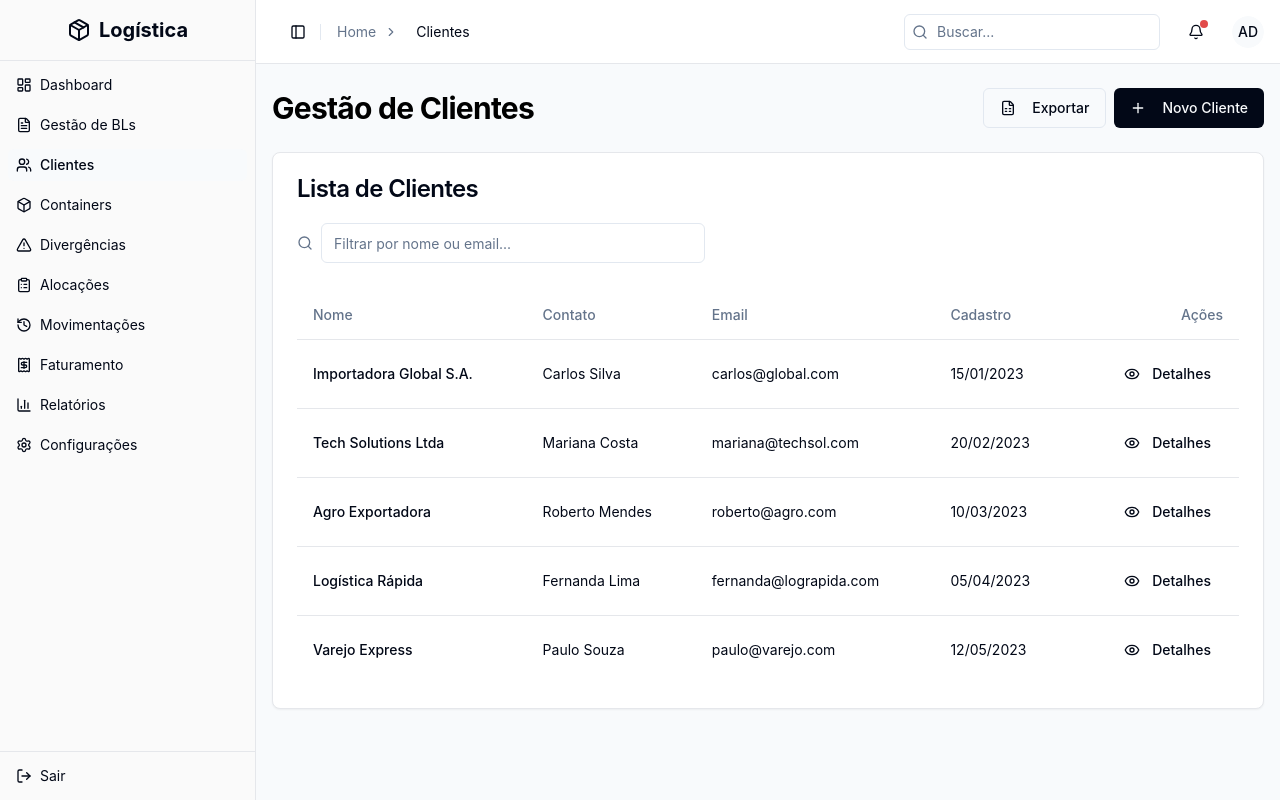
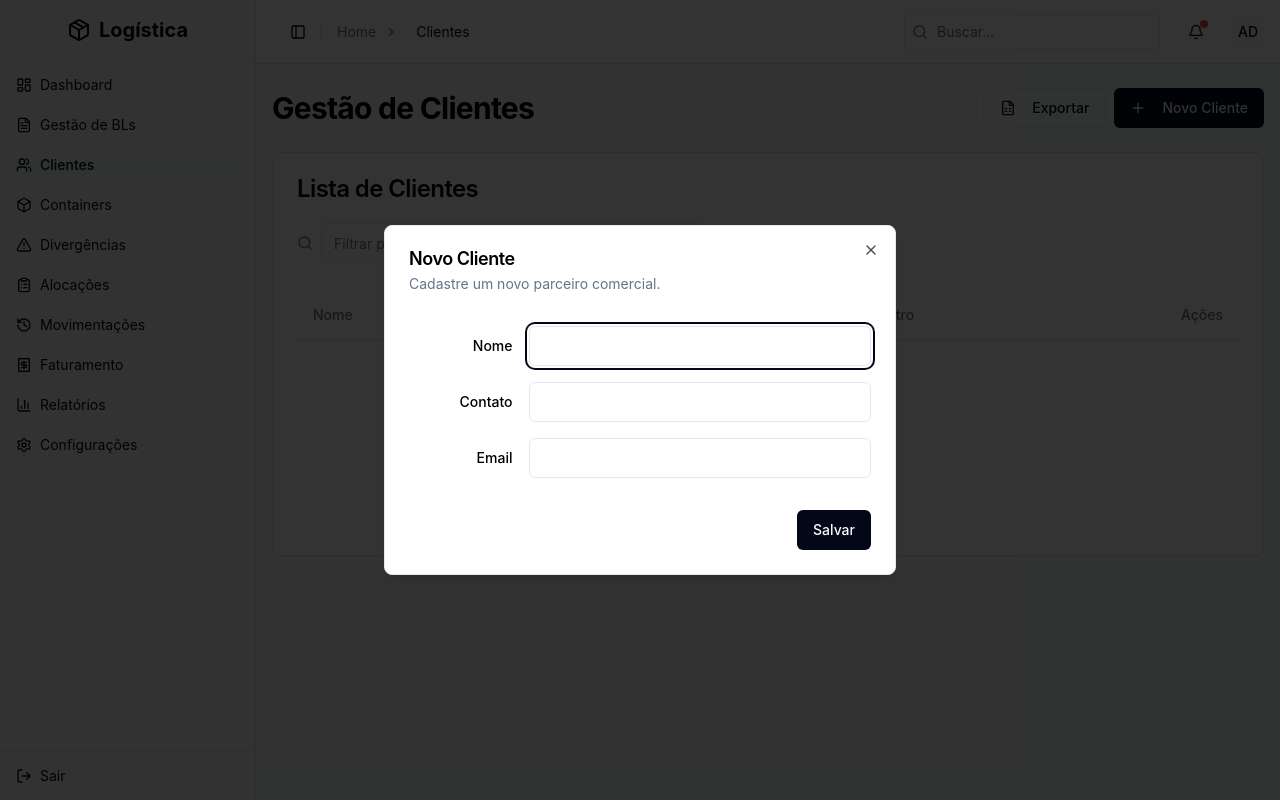
Before and after one commit to Marcelo-Rosas/logistica_containers_skip, a React app: page /clientes in a window 1280 px wide. Both pictures are taken after a click on the button "Novo Cliente". Built offline with nearby package versions, Linux system fonts and the light colour scheme; the HTML template or start-up script is replaced by a standard one.

Commit message:
Refactor: Remove mock data and reset settings

```diff
--- a/src/lib/mock-service.ts
+++ b/src/lib/mock-service.ts
@@ -1,4 +1,4 @@
-/* Mock service to simulate data fetching and operations */
+/* Mock service to simulate data fetching and operations - Cleaned for Fresh Start */
 import {
   Client,
   Container,
@@ -13,268 +13,30 @@ import {
   EDILog,
 } from './types'
 
-// Initial Data
-let clients: Client[] = [
-  {
-    id: '1',
-    nome: 'Importadora Global S.A.',
-    contato: 'Carlos Silva',
-    email: 'carlos@global.com',
-    created_at: '2023-01-15',
-  },
-  {
-    id: '2',
-    nome: 'Tech Solutions Ltda',
-    contato: 'Mariana Costa',
-    email: 'mariana@techsol.com',
-    created_at: '2023-02-20',
-  },
-  {
-    id: '3',
-    nome: 'Agro Exportadora',
-    contato: 'Roberto Mendes',
-    email: 'roberto@agro.com',
-    created_at: '2023-03-10',
-  },
-  {
-    id: '4',
-    nome: 'Logística Rápida',
-    contato: 'Fernanda Lima',
-    email: 'fernanda@lograpida.com',
-    created_at: '2023-04-05',
-  },
-  {
-    id: '5',
-    nome: 'Varejo Express',
-    contato: 'Paulo Souza',
-    email: 'paulo@varejo.com',
-    created_at: '2023-05-12',
-  },
-]
-
-let containers: Container[] = [
-  {
-    id: '101',
-    codigo: 'CMAU3754293',
-    bl_number: '06BRZ2311002',
-    bl_id: 'bl1',
-    capacidade: '20ft',
-    tipo: "Dry Box 20'",
-    status: 'Ativo',
-    occupancy_rate: 85,
-    sku_count: 12,
-    total_volume_m3: 28.5,
-    total_weight_kg: 12500,
-    created_at: '2022-11-01',
-    cliente_id: '1',
-    cliente_nome: 'Importadora Global S.A.',
-    arrival_date: '2022-11-01',
-    base_cost_brl: 500,
-  },
-  {
-    id: '102',
-    codigo: 'MSKU9012345',
-    bl_number: '06BRZ2311005',
-    capacidade: '40ft',
-    tipo: "Dry Box 40'",
-    status: 'Vazio',
-    occupancy_rate: 0,
-    sku_count: 0,
-    total_volume_m3: 0,
-    total_weight_kg: 0,
-    created_at: '2022-11-01',
-    arrival_date: '2022-11-05',
-    base_cost_brl: 800,
-  },
-  {
-    id: '103',
-    codigo: 'HLBU5678901',
-    bl_number: '06BRZ2311008',
-    capacidade: '20ft',
-    tipo: "Dry Box 20'",
-    status: 'Manutenção',
-    occupancy_rate: 0,
-    sku_count: 0,
-    total_volume_m3: 0,
-    total_weight_kg: 0,
-    created_at: '2022-12-05',
-    arrival_date: '2022-12-05',
-    base_cost_brl: 500,
-  },
-  {
-    id: '104',
-    codigo: 'MEDU2345678',
-    bl_number: '06BRZ2311012',
-    bl_id: 'bl2',
-    capacidade: '40ft HC',
-    tipo: "Dry Box 40' HC",
-    status: 'Parcial',
-    occupancy_rate: 45,
-    sku_count: 8,
-    total_volume_m3: 35.2,
-    total_weight_kg: 8400,
-    created_at: '2023-01-10',
-    cliente_id: '3',
-    cliente_nome: 'Agro Exportadora',
-    arrival_date: '2023-01-10',
-    base_cost_brl: 950,
-  },
-  {
-    id: '105',
-    codigo: 'COSU3456789',
-    bl_number: '06BRZ2311015',
-    capacidade: '20ft',
-    tipo: "Dry Box 20'",
-    status: 'Cheio',
-    occupancy_rate: 98,
-    sku_count: 24,
-    total_volume_m3: 32.8,
-    total_weight_kg: 21000,
-    created_at: '2023-02-15',
-    cliente_id: '2',
-    cliente_nome: 'Tech Solutions Ltda',
-    arrival_date: '2023-02-15',
-    base_cost_brl: 600,
-  },
-  {
-    id: '106',
-    codigo: 'ONEY4567890',
-    bl_number: '06BRZ2311018',
-    capacidade: '40ft',
-    tipo: "Dry Box 40'",
-    status: 'Pendente',
-    occupancy_rate: 10,
-    sku_count: 2,
-    total_volume_m3: 5.0,
-    total_weight_kg: 1200,
-    created_at: '2023-03-20',
-    arrival_date: '2023-03-20',
-    base_cost_brl: 800,
-  },
-]
-
-let allocations: Allocation[] = [
-  {
-    id: 'a1',
-    container_id: '101',
-    container_code: 'CMAU3754293',
-    cliente_id: '1',
-    cliente_nome: 'Importadora Global S.A.',
-    data_entrada: '2023-10-01',
-    custo_mensal: 500,
-    created_at: '2023-10-01',
-    status: 'Ativo',
-  },
-  {
-    id: 'a2',
-    container_id: '104',
-    container_code: 'MEDU2345678',
-    cliente_id: '3',
-    cliente_nome: 'Agro Exportadora',
-    data_entrada: '2023-11-15',
-    custo_mensal: 950,
-    created_at: '2023-11-15',
-    status: 'Ativo',
-  },
-]
-
-let inventory: InventoryItem[] = [
-  {
-    id: 'inv1',
-    container_id: '101',
-    sku: 'SKU-001',
-    name: 'Eletrônicos A',
-    quantity: 500,
-    unit_volume_m3: 0.05,
-    unit_value: 150,
-  },
-  {
-    id: 'inv2',
-    container_id: '101',
-    sku: 'SKU-002',
-    name: 'Cabos HDMI',
-    quantity: 1000,
-    unit_volume_m3: 0.01,
-    unit_value: 25,
-  },
-]
-
+// Initial Data - Empty for Fresh Start
+let clients: Client[] = []
+let containers: Container[] = []
+let allocations: Allocation[] = []
+let inventory: InventoryItem[] = []
 let events: LogisticsEvent[] = []
 let invoices: Invoice[] = []
 let recentActivity: ActivityLog[] = []
-
-// BL Data
-let billsOfLading: BillOfLading[] = [
-  {
-    id: 'bl1',
-    number: '06BRZ2311002',
-    client_id: '1',
-    client_name: 'Importadora Global S.A.',
-    shipper: 'Shenzhen Logistics Ltd',
-    consignee: 'Importadora Global S.A.',
-    vessel: 'MAERSK SEOUL',
-    voyage: '204E',
-    port_of_loading: 'SHENZHEN',
-    port_of_discharge: 'SANTOS',
-    total_weight_kg: 25000,
-    total_volume_m3: 56.5,
-    container_count: 2,
-    status: 'Cleared',
-    created_at: '2023-10-01T08:00:00Z',
-  },
-  {
-    id: 'bl2',
-    number: '06BRZ2311012',
-    client_id: '3',
-    client_name: 'Agro Exportadora',
-    shipper: 'Agro Exportadora',
-    consignee: 'Rotterdam Foods BV',
-    vessel: 'MSC GULSUN',
-    voyage: '112W',
-    port_of_loading: 'SANTOS',
-    port_of_discharge: 'ROTTERDAM',
-    total_weight_kg: 18400,
-    total_volume_m3: 35.2,
-    container_count: 1,
-    status: 'Divergent',
-    created_at: '2023-11-10T14:30:00Z',
-  },
-]
-
-let divergences: Divergence[] = [
-  {
-    id: 'div1',
-    bl_id: 'bl2',
-    bl_number: '06BRZ2311012',
-    type: 'Weight',
-    severity: 'Warning',
-    description: 'Peso no EDI difere do BL (-500kg)',
-    status: 'Open',
-    created_at: '2023-11-12T10:00:00Z',
-    bl_value: '18900 kg',
-    edi_value: '18400 kg',
-  },
-]
-
-let ediLogs: EDILog[] = [
-  {
-    id: 'edi1',
-    bl_id: 'bl1',
-    payload_snippet: 'UNB+UNOA:2+SHENZHEN+SANTOS...',
-    received_at: '2023-10-02T09:00:00Z',
-    status: 'Matched',
-  },
-  {
-    id: 'edi2',
-    bl_id: 'bl2',
-    payload_snippet: 'UNB+UNOA:2+SANTOS+ROTTERDAM...',
-    received_at: '2023-11-12T10:00:00Z',
-    status: 'Divergent',
-  },
-]
+let billsOfLading: BillOfLading[] = []
+let divergences: Divergence[] = []
+let ediLogs: EDILog[] = []
 
 // Service Functions
 export const getClients = async () => Promise.resolve([...clients])
+export const createClient = async (data: Omit<Client, 'id' | 'created_at'>) => {
+  const newClient: Client = {
+    id: `cli-${Date.now()}`,
+    ...data,
+    created_at: new Date().toISOString(),
+  }
+  clients.push(newClient)
+  return Promise.resolve(newClient)
+}
+
 export const getContainers = async () => Promise.resolve([...containers])
 export const getContainer = async (id: string) => {
   const container = containers.find((c) => c.id === id || c.codigo === id)
@@ -297,8 +59,28 @@ export const createContainer = async (data: any) => {
     ...data,
     status: 'Pendente',
     created_at: new Date().toISOString(),
+    occupancy_rate: 0,
+    sku_count: 0,
+    total_volume_m3: 0,
+    total_weight_kg: 0,
   }
   containers.unshift(newContainer)
+
+  // Create mock allocation if client is provided
+  if (data.cliente_id) {
+    allocations.push({
+      id: `alloc-${Date.now()}`,
+      container_id: newContainer.id,
+      container_code: newContainer.codigo,
+      cliente_id: data.cliente_id,
+      cliente_nome: data.cliente_nome || 'Cliente',
+      data_entrada: data.arrival_date || new Date().toISOString(),
+      custo_mensal: 2500, // Default mock cost
+      created_at: new Date().toISOString(),
+      status: 'Ativo',
+    })
+  }
+
   return Promise.resolve(newContainer)
 }
 
@@ -318,15 +100,15 @@ export const uploadBL = async (file: File, clientId: string) => {
   const client = clients.find((c) => c.id === clientId)
   const mockNumber = `BL${Math.floor(Math.random() * 1000000)}`
 
-  // Return extracted data (mocked)
+  // Return extracted data (simulated)
   return {
     number: mockNumber,
     client_id: clientId,
     client_name: client?.nome || 'Unknown',
     shipper: 'Global Suppliers Ltd',
     consignee: client?.nome || 'Unknown',
-    vessel: 'MSC WONDER',
-    voyage: '305W',
+    vessel: 'MSC SIMULATION',
+    voyage: '101W',
     port_of_loading: 'SHANGHAI',
     port_of_discharge: 'SANTOS',
     total_weight_kg: 24500,
@@ -365,7 +147,7 @@ export const createBL = async (data: any) => {
       status: 'Pendente',
       occupancy_rate: 0,
       sku_count: 0,
-      total_volume_m3: 0, // Unknown until packing list
+      total_volume_m3: 0,
       total_weight_kg: c.weight,
       created_at: new Date().toISOString(),
       cliente_id: newBL.client_id,
@@ -385,26 +167,183 @@ export const createBL = async (data: any) => {
 
 // Logic Stub
 export const getDashboardStats = async (): Promise<DashboardStats> => {
+  const activeAllocations = allocations.filter(
+    (a) => a.status === 'Ativo',
+  ).length
+  const totalContainers = containers.length
+
+  // Calculate average occupancy of active containers
+  const activeContainers = containers.filter(
+    (c) => c.status !== 'Vazio' && c.status !== 'Pendente',
+  )
+  const occupancyRate =
+    activeContainers.length > 0
+      ? Math.round(
+          activeContainers.reduce((acc, c) => acc + c.occupancy_rate, 0) /
+            activeContainers.length,
+        )
+      : 0
+
+  const activeClients = new Set(
+    allocations.filter((a) => a.status === 'Ativo').map((a) => a.cliente_id),
+  ).size
+
+  // Sum pending costs (mock logic: assume 1000 per active allocation not invoiced)
+  // Real logic would be complex, simplified for dashboard
+  const pendingExitCosts = activeAllocations * 1250
+
+  const statusCounts = containers.reduce(
+    (acc, c) => {
+      acc[c.status] = (acc[c.status] || 0) + 1
+      return acc
+    },
+    {} as Record<string, number>,
+  )
+
+  const statusDistribution = Object.entries(statusCounts).map(
+    ([status, count]) => ({
+      status,
+      count,
+      fill: '', // Color handled by component
+    }),
+  )
+
+  const nextMonth = new Date()
+  nextMonth.setMonth(nextMonth.getMonth() + 1)
+
   return Promise.resolve({
-    activeAllocations: 12,
-    occupancyRate: 65,
-    activeClients: 5,
-    pendingExitCosts: 12500,
-    nextBillingDate: '25/02/2026',
-    statusDistribution: [],
+    activeAllocations,
+    occupancyRate,
+    activeClients,
+    pendingExitCosts,
+    nextBillingDate:
+      '25/' +
+      (nextMonth.getMonth() + 1).toString().padStart(2, '0') +
+      '/' +
+      nextMonth.getFullYear(),
+    statusDistribution,
   })
 }
 
-export const registerEntry = async (data: any) =>
-  Promise.resolve({ success: true, message: 'ok' })
-export const registerExit = async (id: string, date: Date) =>
-  Promise.resolve({ success: true, message: 'ok' })
+export const registerEntry = async (data: any) => {
+  const container = containers.find((c) => c.id === data.container)
+  const client = clients.find((c) => c.id === data.client)
+
+  if (container && client) {
+    container.status = 'Ativo'
+    container.cliente_id = client.id
+    container.cliente_nome = client.nome
+    container.storage_start_date = data.data_entrada
+
+    allocations.push({
+      id: `alloc-${Date.now()}`,
+      container_id: container.id,
+      container_code: container.codigo,
+      cliente_id: client.id,
+      cliente_nome: client.nome,
+      data_entrada: data.data_entrada,
+      custo_mensal: 2500,
+      created_at: new Date().toISOString(),
+      status: 'Ativo',
+    })
+  }
+
+  return Promise.resolve({ success: true, message: 'ok' })
+}
+
+export const registerExit = async (id: string, date: Date) => {
+  const allocation = allocations.find((a) => a.id === id)
+  if (allocation) {
+    allocation.status = 'Finalizado'
+    allocation.data_saida = date.toISOString()
+
+    const container = containers.find((c) => c.id === allocation.container_id)
+    if (container) {
+      container.status = 'Vazio'
+      container.occupancy_rate = 0
+    }
+  }
+  return Promise.resolve({ success: true, message: 'ok' })
+}
+
 export const createExitEvent = async (data: any) => {
-  const evt = { ...data, id: 'new', volume_m3: 0, value: 0 } as LogisticsEvent
+  const evt = {
+    ...data,
+    id: `evt-${Date.now()}`,
+    type: 'exit',
+    volume_m3: 0, // Should look up inventory item
+    value: 0,
+    timestamp: new Date().toISOString(),
+  } as LogisticsEvent
+
+  events.unshift(evt)
+
+  // Update Inventory
+  const item = inventory.find((i) => i.id === data.inventory_id)
+  if (item) {
+    item.quantity -= data.quantity
+    evt.volume_m3 = item.unit_volume_m3 * data.quantity
+    evt.value = item.unit_value * data.quantity
+  }
+
   return Promise.resolve(evt)
 }
+
 export const generateMeasurements = async () =>
-  Promise.resolve({ success: true, message: 'ok' })
-export const simulateBilling = async () => Promise.resolve([])
-export const generateMonthlyInvoices = async () =>
-  Promise.resolve({ success: true, count: 0 })
+  Promise.resolve({
+    success: true,
+    message: 'Processamento de medições concluído.',
+  })
+
+export const simulateBilling = async () => {
+  // Generate simulated invoices based on active allocations
+  const simulated: Invoice[] = []
+  const groupedAllocations: Record<string, Allocation[]> = {}
+
+  allocations.forEach((a) => {
+    if (a.status === 'Ativo') {
+      if (!groupedAllocations[a.cliente_id])
+        groupedAllocations[a.cliente_id] = []
+      groupedAllocations[a.cliente_id].push(a)
+    }
+  })
+
+  Object.entries(groupedAllocations).forEach(([clientId, allocs]) => {
+    if (allocs.length === 0) return
+
+    const items = allocs.map((a) => ({
+      id: `item-${Math.random()}`,
+      description: `Armazenagem - ${a.container_code}`,
+      amount: a.custo_mensal,
+      type: 'storage' as const,
+      reference_id: a.container_id,
+    }))
+
+    simulated.push({
+      id: 'draft',
+      client_id: clientId,
+      client_name: allocs[0].cliente_nome,
+      month: new Date().getMonth() + 1,
+      year: new Date().getFullYear(),
+      total_amount: items.reduce((sum, i) => sum + i.amount, 0),
+      status: 'Draft',
+      due_date: new Date().toISOString(),
+      created_at: new Date().toISOString(),
+      items,
+    })
+  })
+
+  return Promise.resolve(simulated)
+}
+
+export const generateMonthlyInvoices = async (simulatedInvoices: Invoice[]) => {
+  simulatedInvoices.forEach((inv) => {
+    invoices.unshift({
+      ...inv,
+      id: `inv-${Date.now()}-${Math.floor(Math.random() * 1000)}`,
+      status: 'Sent',
+      created_at: new Date().toISOString(),
+    })
+  })
+  return Promise.resolve({ success: true, count: simulatedInvoices.length })
+}
--- a/src/pages/Clientes.tsx
+++ b/src/pages/Clientes.tsx
@@ -1,4 +1,4 @@
-/* Clients Management Page */
+/* Clients Management Page - Enhanced with Create Functionality */
 import { useEffect, useState } from 'react'
 import {
   Table,
@@ -11,18 +11,57 @@ import {
 import { Input } from '@/components/ui/input'
 import { Button } from '@/components/ui/button'
 import { Card, CardContent, CardHeader, CardTitle } from '@/components/ui/card'
-import { getClients } from '@/lib/mock-service'
+import {
+  Dialog,
+  DialogContent,
+  DialogDescription,
+  DialogFooter,
+  DialogHeader,
+  DialogTitle,
+  DialogTrigger,
+} from '@/components/ui/dialog'
+import { Label } from '@/components/ui/label'
+import { getClients, createClient } from '@/lib/mock-service'
 import { Client } from '@/lib/types'
-import { Eye, Plus, Search, FileSpreadsheet } from 'lucide-react'
+import { Eye, Plus, Search, FileSpreadsheet, UserPlus } from 'lucide-react'
 import { toast } from 'sonner'
 
 export default function Clientes() {
   const [clients, setClients] = useState<Client[]>([])
   const [searchTerm, setSearchTerm] = useState('')
+  const [isCreateOpen, setIsCreateOpen] = useState(false)
+
+  // New Client Form State
+  const [newClient, setNewClient] = useState({
+    nome: '',
+    contato: '',
+    email: '',
+  })
 
   useEffect(() => {
+    loadClients()
+  }, [])
+
+  const loadClients = () => {
     getClients().then(setClients)
-  }, [])
+  }
+
+  const handleCreateClient = async () => {
+    if (!newClient.nome || !newClient.email) {
+      toast.error('Preencha nome e e-mail.')
+      return
+    }
+
+    try {
+      await createClient(newClient)
+      toast.success('Cliente cadastrado com sucesso!')
+      setIsCreateOpen(false)
+      setNewClient({ nome: '', contato: '', email: '' })
+      loadClients()
+    } catch (e) {
+      toast.error('Erro ao cadastrar cliente')
+    }
+  }
 
   const filteredClients = clients.filter(
     (client) =>
@@ -31,7 +70,7 @@ export default function Clientes() {
   )
 
   const handleExport = () => {
-    toast.success('Solicitação de exportação enviada para o Make!')
+    toast.success('Solicitação de exportação enviada!')
   }
 
   return (
@@ -44,9 +83,67 @@ export default function Clientes() {
           <Button variant="outline" onClick={handleExport}>
             <FileSpreadsheet className="mr-2 h-4 w-4" /> Exportar
           </Button>
-          <Button>
-            <Plus className="mr-2 h-4 w-4" /> Novo Cliente
-          </Button>
+
+          <Dialog open={isCreateOpen} onOpenChange={setIsCreateOpen}>
+            <DialogTrigger asChild>
+              <Button>
+                <Plus className="mr-2 h-4 w-4" /> Novo Cliente
+              </Button>
+            </DialogTrigger>
+            <DialogContent>
+              <DialogHeader>
+                <DialogTitle>Novo Cliente</DialogTitle>
+                <DialogDescription>
+                  Cadastre um novo parceiro comercial.
+                </DialogDescription>
+              </DialogHeader>
+              <div className="grid gap-4 py-4">
+                <div className="grid grid-cols-4 items-center gap-4">
+                  <Label htmlFor="name" className="text-right">
+                    Nome
+                  </Label>
+                  <Input
+                    id="name"
+                    value={newClient.nome}
+                    onChange={(e) =>
+                      setNewClient({ ...newClient, nome: e.target.value })
+                    }
+                    className="col-span-3"
+                  />
+                </div>
+                <div className="grid grid-cols-4 items-center gap-4">
+                  <Label htmlFor="contact" className="text-right">
+                    Contato
+                  </Label>
+                  <Input
+                    id="contact"
+                    value={newClient.contato}
+                    onChange={(e) =>
+                      setNewClient({ ...newClient, contato: e.target.value })
+                    }
+                    className="col-span-3"
+                  />
+                </div>
+                <div className="grid grid-cols-4 items-center gap-4">
+                  <Label htmlFor="email" className="text-right">
+                    Email
+                  </Label>
+                  <Input
+                    id="email"
+                    type="email"
+                    value={newClient.email}
+                    onChange={(e) =>
+                      setNewClient({ ...newClient, email: e.target.value })
+                    }
+                    className="col-span-3"
+                  />
+                </div>
+              </div>
+              <DialogFooter>
+                <Button onClick={handleCreateClient}>Salvar</Button>
+              </DialogFooter>
+            </DialogContent>
+          </Dialog>
         </div>
       </div>
 
@@ -93,8 +190,17 @@ export default function Clientes() {
                 ))
               ) : (
                 <TableRow>
-                  <TableCell colSpan={5} className="h-24 text-center">
-                    Nenhum cliente encontrado.
+                  <TableCell colSpan={5} className="h-48 text-center">
+                    <div className="flex flex-col items-center justify-center text-muted-foreground">
+                      <UserPlus className="h-8 w-8 mb-2 opacity-50" />
+                      <p>Nenhum cliente encontrado.</p>
+                      <Button
+                        variant="link"
+                        onClick={() => setIsCreateOpen(true)}
+                      >
+                        Cadastrar o primeiro cliente
+                      </Button>
+                    </div>
                   </TableCell>
                 </TableRow>
               )}
--- a/src/pages/Faturamento.tsx
+++ b/src/pages/Faturamento.tsx
@@ -23,7 +23,6 @@ import {
   DialogFooter,
   DialogHeader,
   DialogTitle,
-  DialogTrigger,
 } from '@/components/ui/dialog'
 import { ScrollArea } from '@/components/ui/scroll-area'
 import {
@@ -177,7 +176,7 @@ export default function Faturamento() {
                   simulatedInvoices.reduce(
                     (acc, curr) => acc + curr.total_amount,
                     0,
-                  ) || 15500, // Fallback purely visual if sim not run
+                  ) || 0,
                 )}
               </div>
             </div>
```
Also changed, not shown: src/pages/Configuracoes.tsx (+19 -22 lines), src/pages/Index.tsx (+50 -18 lines), 7 other files (tests, documents, lock files or other folders).
